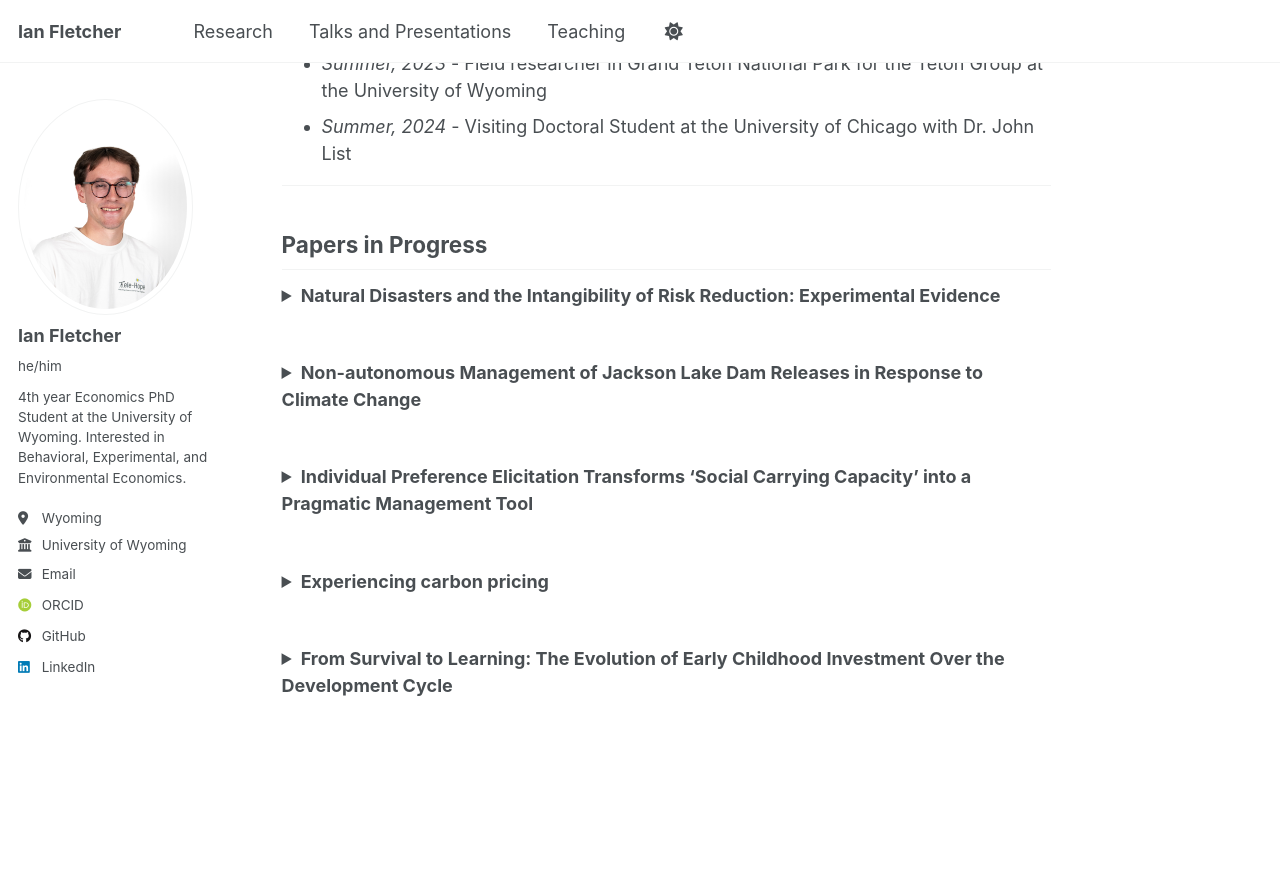
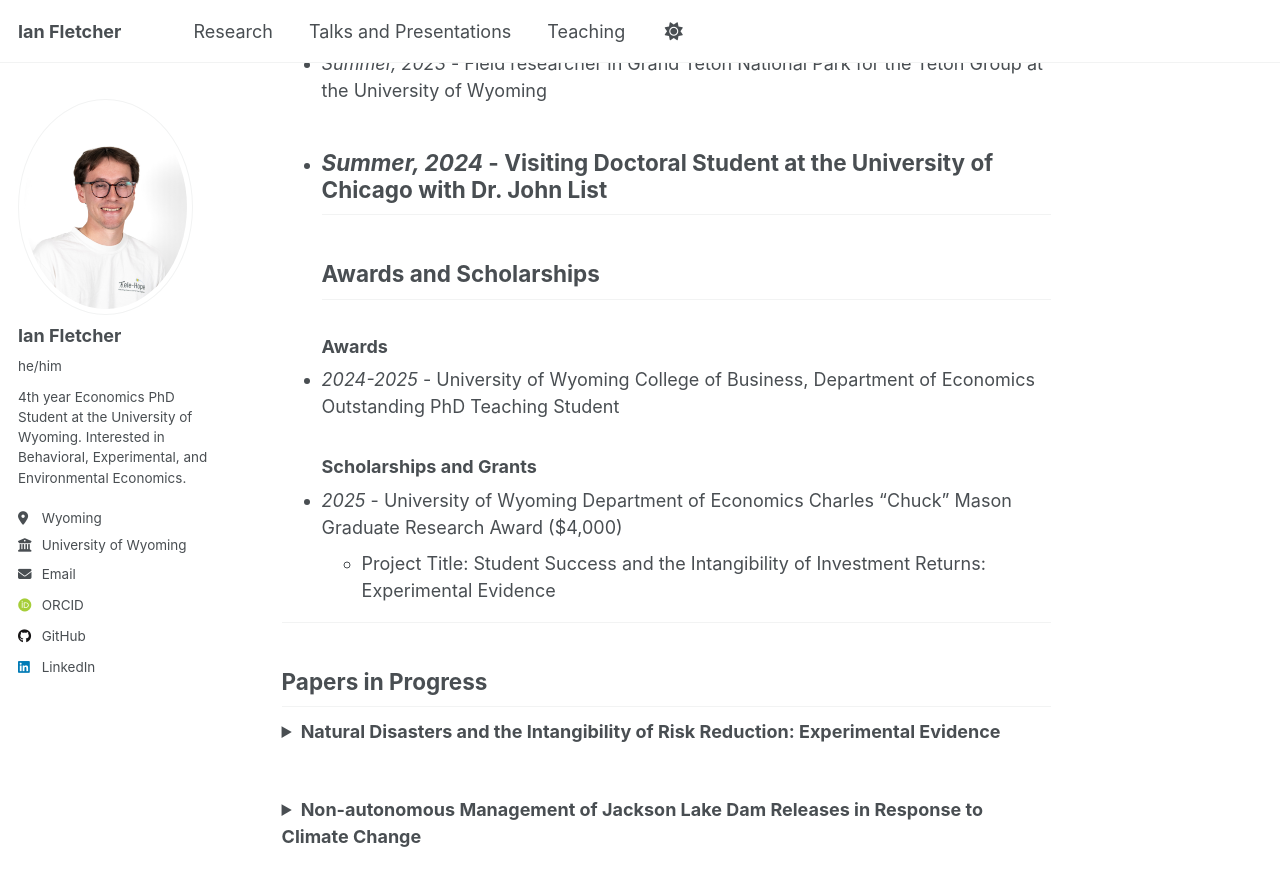
Before and after one commit to fletcherian/fletcherian.github.io, a Jekyll site: the page built from _pages/about.md, in a window 1280 px wide and 900 px high, scrolled down 768 px. Shown: the top 886 px of the window. Built offline with Jekyll 4.4.1, drawn with Linux system fonts in a browser that asks for light colours; some web fonts are replaced; a script that is not in the unit is left out.

Commit message:
Update about.md

```diff
--- a/_pages/about.md
+++ b/_pages/about.md
@@ -22,6 +22,13 @@ You can download my CV here: [Download CV (PDF)](https://fletcherian.github.io/f
 ## Reach Experiences and Affiliations
 * _Summer, 2023_ - Field researcher in Grand Teton National Park for the Teton Group at the University of Wyoming
 * _Summer, 2024_ - Visiting Doctoral Student at the University of Chicago with Dr. John List
+---
+## Awards and Scholarships
+### Awards
+* _2024-2025_ - University of Wyoming College of Business, Department of Economics Outstanding PhD Teaching Student
+### Scholarships and Grants
+* _2025_ - University of Wyoming Department of Economics Charles "Chuck" Mason Graduate Research Award ($4,000)
+  - Project Title: Student Success and the Intangibility of Investment Returns: Experimental Evidence
 
 ---
 
```
